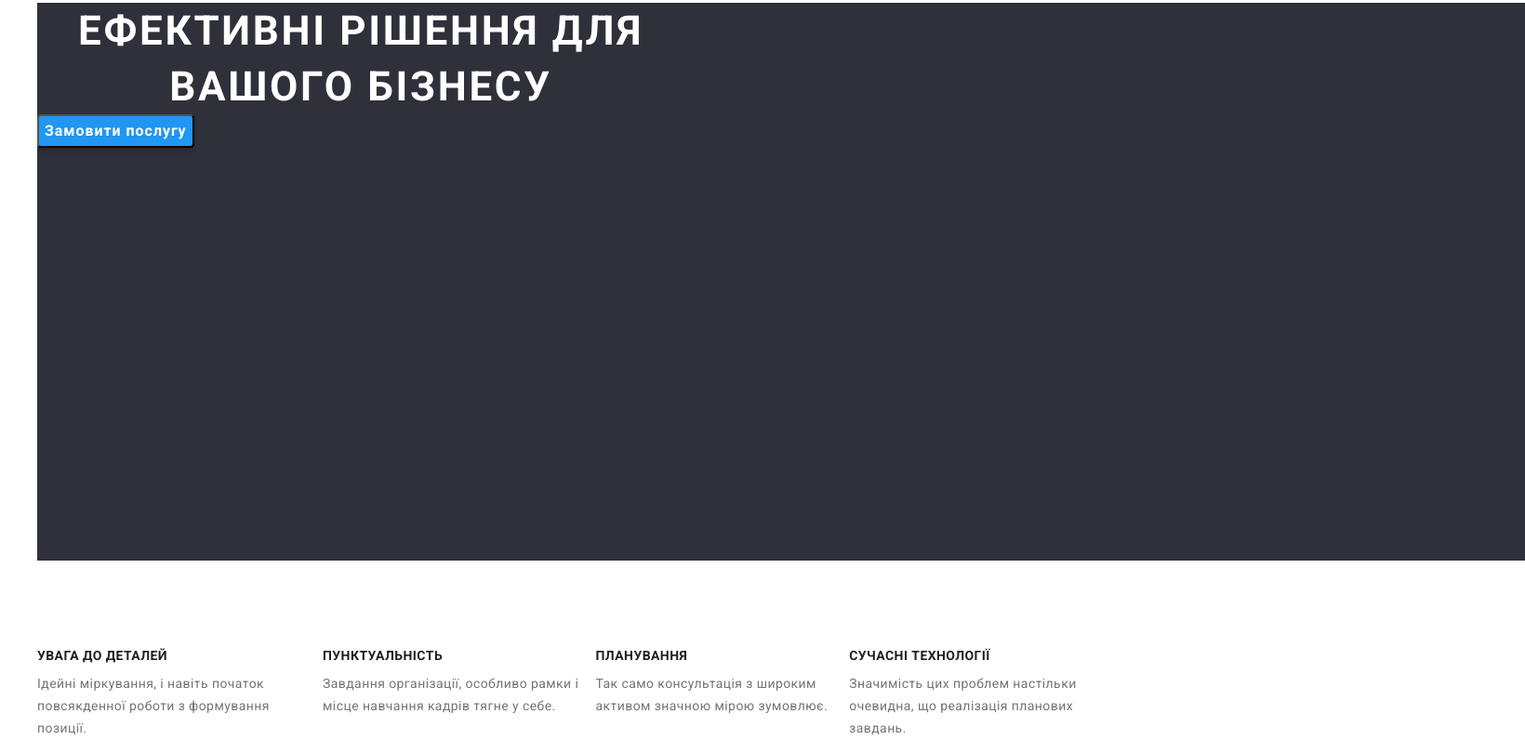
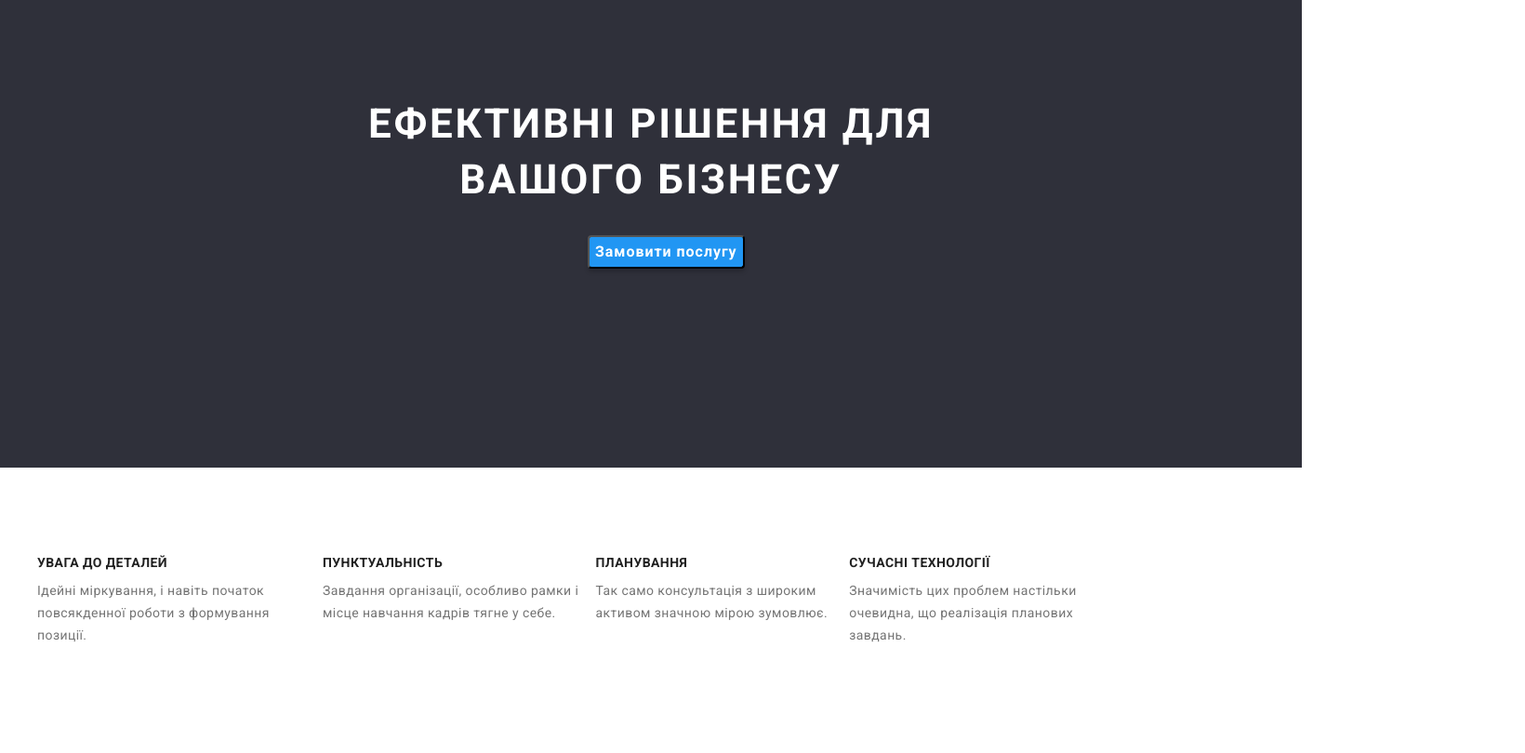
Before and after one commit to dmitriys1113/goit-markup-hw-03, a plain HTML site: page index.html in a window 1280 px wide. Shown: the part 177-987 px from the top of the page at 93% size, 1640 px wide, since content can reach past the window. Drawn offline with nearby package versions, Linux system fonts and the light colour scheme.

Commit message:
25.10.22

```diff
--- a/css/styles.css
+++ b/css/styles.css
@@ -52,8 +52,7 @@ html{
 .header-container{
   display: flex;
   align-items: center;
-  margin-bottom: 100px;
-}
+  }
 
 .header-nav-link{
   display: block;
@@ -153,7 +152,7 @@ align-items: center;
 /*MAIN*/
 
 .main-text {
-  width: 696px;
+  max-width: 696px;
   height: 120px;
 
   font-weight: 900;
@@ -166,11 +165,32 @@ align-items: center;
   color: #ffffff;
 }
 
+.main-text{
+  text-align: center;
+  margin-right: auto;
+  margin-left: auto;
+}
+
 .hero {
- width: 1600px;
- height: 600px;
+  padding-top: 200px;
+  padding-bottom: 200px;
+  width: 1400px;
+  height: 600px;
+  background: #2f303a;
+}
 
-  background: #2f303a;
+.hero-btn{
+  display: block;
+  align-items: center;
+  text-align: center;
+
+  }
+
+.main-hero-button{
+  margin-left: 632px;
+  margin-right: 0;
+  padding-top: 30px;
+
 }
 
 .hero-btn {
@@ -180,7 +200,7 @@ align-items: center;
   font-family: inherit;
   line-height: calc(30 / 16);
   /* identical to box height, or 188% */
-  display: flex;
+
   align-items: center;
   text-align: center;
   letter-spacing: 0.06em;
@@ -340,10 +360,12 @@ border-radius: 0px 0px 4px 4px;
 
 .footer-portfolio{
   text-align: start;
+  padding-top: 60px;
 }
 
 .logo-footer {
   text-decoration: none;
+  padding-bottom: 20px;
 }
 
 .first-part-footer {
@@ -430,6 +452,9 @@ letter-spacing: 0.03em;
 color: #212121;
 background: #F5F4FA;
 border-radius: 4px;
+
+margin-top: 94px;
+margin-right: 8px;
 }
 
 .filter-button:hover,
@@ -443,8 +468,13 @@ border-radius: 4px;
 .filter{
   display: flex;
   align-items: center;
+ margin-right: auto;
+ margin-left: auto;
+  margin-bottom: 50px;
+}
 
-  margin-bottom: 50px;
+.filter-button:not(:last-child){
+  margin-right: 8px;
 }
 
 .portfolio-list-example{
--- a/index.html
+++ b/index.html
@@ -39,13 +39,15 @@
     </div>
     </div>
     </header>
-    <main>
-      <div class="main-container container">
+    <main class="">
               <section class="hero">
+      <div class="main-container">
         <h1 class="main-text">Ефективні рішення для вашого бізнесу</h1>
+        <div class="main-hero-button">
         <button class="hero-btn" type="button">Замовити послугу</button>
+      </div>
       </section>
-      <section class="specifics">
+         <section class="specifics container">
         <h2 class="visually-hidden">Особливості</h2>
         <ul class="specifics-list list">
           <li class="specifics-block">
@@ -77,7 +79,7 @@
           </li>
         </ul>
       </section>
-      <section class="gallery">
+      <section class="gallery container">
         <h2 class="main-gallery-text">Чим ми займаємося</h2>
         <ul class="main-gallery list">
           <li>
@@ -108,7 +110,7 @@
       </section>
       <section class="our-team">
         <h2 class="body-team">Наша команда</h2>
-        <ul class="body-team-list list">
+        <ul class="body-team-list container list">
           <li class="body-team-icon">
             <img class="photo-member"
               src="./images/demyanenko.jpg"
@@ -154,7 +156,7 @@
     </div>
     </main>
     <footer class="footer container">
-      <div class="footer-portfolio">
+      <div class="footer-portfolio container">
         <a href="./index.html" class="logo-footer">
           <span class="first-part-footer">Web</span><span class="last-part-footer">Studio</span>
         </a>
```
Also changed, not shown: portfolio.html (+2 -2 lines). Lines whose indentation alone changed are shown as unchanged.
